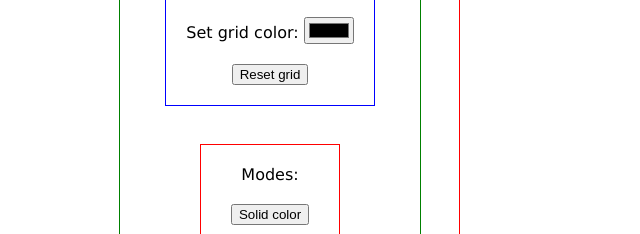
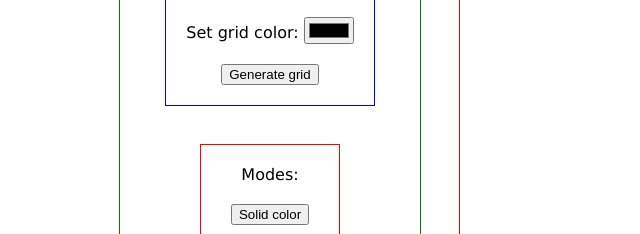
Before and after one commit to spiderdog22/etch-a-sketch, a plain HTML site: page index.html in a window 1280 px wide. Shown: the part 272-506 px from the top of the page, 0-640 px from the left. Drawn offline with Linux system fonts and the light colour scheme.

Commit message:
Change 'reset grid' to 'generate grid'

```diff
--- a/index.html
+++ b/index.html
@@ -22,7 +22,7 @@
             </div>
 
             <span>Set grid color: <input type="color"></span>
-            <button>Reset grid</button>
+            <button>Generate grid</button>
         </div>
         <div class="modes">
             Modes:
```
